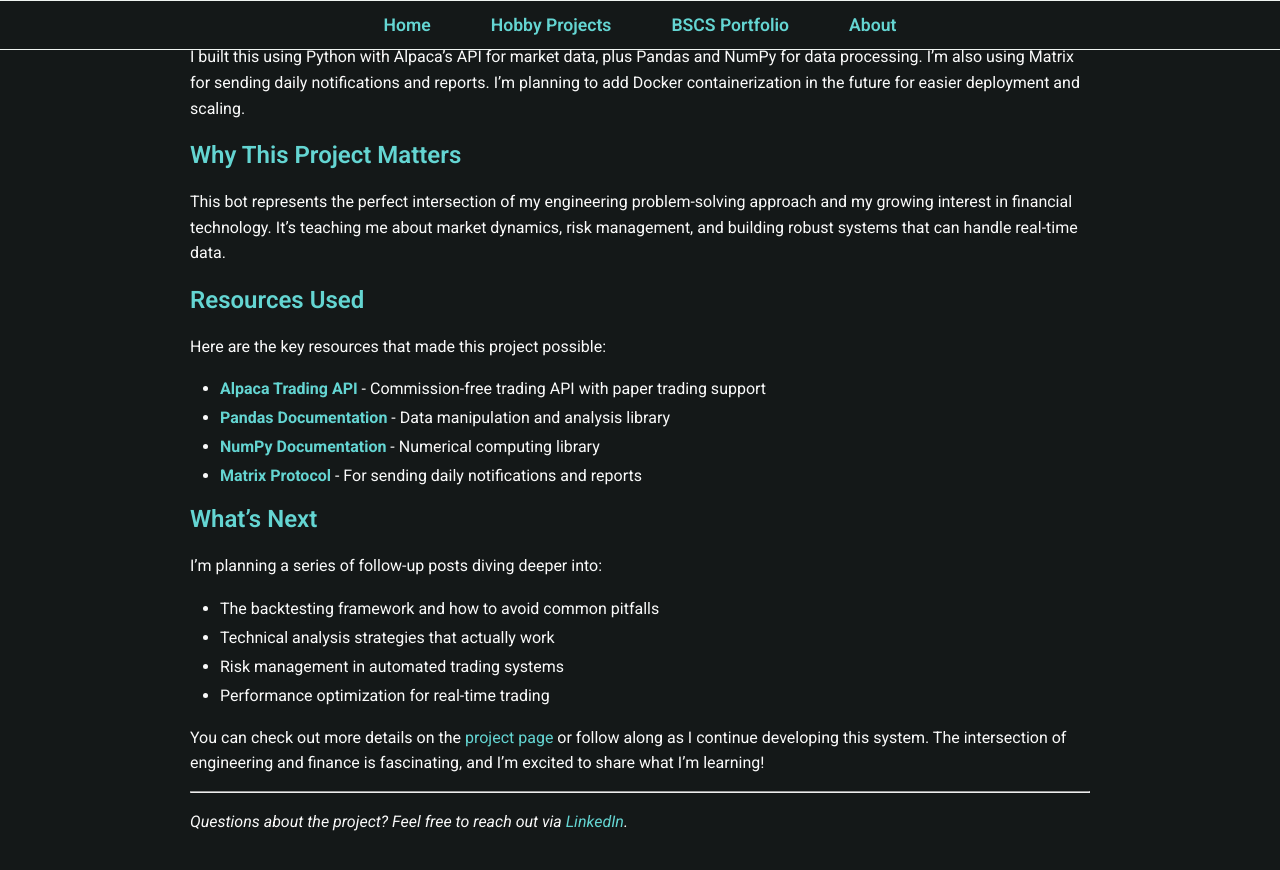
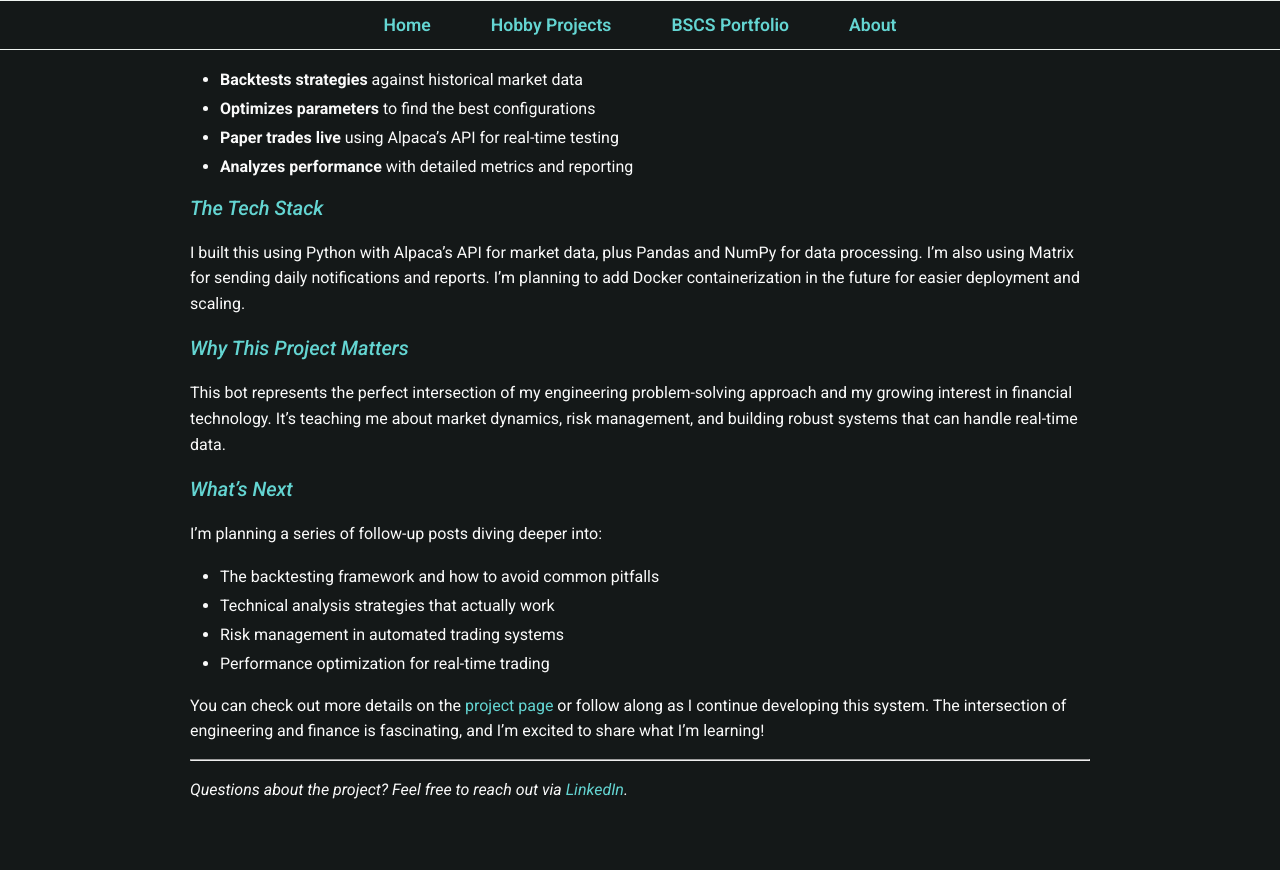
Before and after one commit to KOZ-Enterprises/ggbsite, a Jekyll site: the page built from _posts/2025-07-17-TradingBot.md, in a window 1280 px wide and 900 px high, scrolled down 648 px. Shown: the top 870 px of the window. Built offline with Jekyll 4.4.1, drawn with Linux system fonts in a browser that asks for light colours.

Commit message:
"Refine ggTrade project and TradingBot post with layout improvements, resource formatting fixes, and updated descriptions for consistency."

```diff
--- a/_posts/2025-07-17-TradingBot.md
+++ b/_posts/2025-07-17-TradingBot.md
@@ -4,9 +4,14 @@
 tags: ["Trading Bot", "Python", "Finance", "Algorithms"]
 ---
 
-I'm excited to share my latest project: a [trading bot](https://www.garygigabytes.com/projects/ggtrade/) built with Python! This comprehensive platform combines technical analysis with automated trading to make data-driven investment decisions.
+<div style="text-align: center;" class="image-container">
+<a href="/projects/ggTrade/" >
+<img src="/assets/imgs/tradingbot.png" alt="TradingBot"  style="width: 300px" ></a>
+</div>
 
-## What It Does
+I'm excited to share my latest project: a [trading bot](/projects/ggtrade/) built with Python! This comprehensive platform combines technical analysis with automated trading to make data-driven investment decisions.
+
+### What It Does
 
 The bot is designed as a modular framework that:
 - **Backtests strategies** against historical market data
@@ -14,24 +19,15 @@
 - **Paper trades live** using Alpaca's API for real-time testing
 - **Analyzes performance** with detailed metrics and reporting
 
-## The Tech Stack
+### The Tech Stack
 
 I built this using Python with Alpaca's API for market data, plus Pandas and NumPy for data processing. I'm also using Matrix for sending daily notifications and reports. I'm planning to add Docker containerization in the future for easier deployment and scaling.
 
-## Why This Project Matters
+### Why This Project Matters
 
 This bot represents the perfect intersection of my engineering problem-solving approach and my growing interest in financial technology. It's teaching me about market dynamics, risk management, and building robust systems that can handle real-time data.
 
-## Resources Used
-
-Here are the key resources that made this project possible:
-
-- **[Alpaca Trading API](https://alpaca.markets/docs/api-references/trading-api/)** - Commission-free trading API with paper trading support
-- **[Pandas Documentation](https://pandas.pydata.org/docs/)** - Data manipulation and analysis library
-- **[NumPy Documentation](https://numpy.org/doc/)** - Numerical computing library
-- **[Matrix Protocol](https://matrix.org/docs/)** - For sending daily notifications and reports
-
-## What's Next
+### What's Next
 
 I'm planning a series of follow-up posts diving deeper into:
 - The backtesting framework and how to avoid common pitfalls
@@ -39,7 +35,7 @@
 - Risk management in automated trading systems
 - Performance optimization for real-time trading
 
-You can check out more details on the [project page](/projects/) or follow along as I continue developing this system. The intersection of engineering and finance is fascinating, and I'm excited to share what I'm learning!
+You can check out more details on the [project page](/projects/ggtrade/) or follow along as I continue developing this system. The intersection of engineering and finance is fascinating, and I'm excited to share what I'm learning!
 
 ---
 
```
Also changed, not shown: _layouts/project.html (+9 -10 lines), _projects/ggTrade.md (+3 -4 lines).
